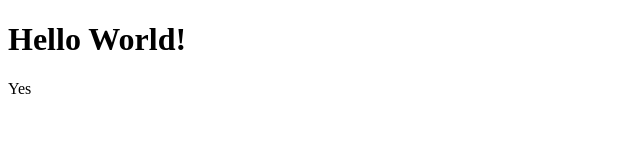
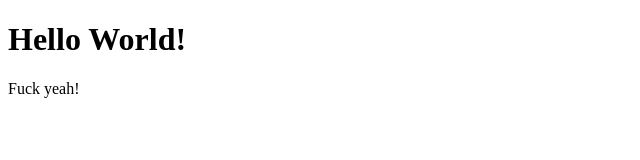
Before and after one commit to kasparbinar/site, a plain HTML site: page index.html in a window 1280 px wide. Shown: the full height of the page, 0-640 px from the left. Drawn offline with Linux system fonts and the light colour scheme.

Commit message:
second commit

```diff
--- a/index.html
+++ b/index.html
@@ -7,6 +7,6 @@
 </head>
 <body>
 <h1>Hello World!</h1>
-<p>Yes</p>
+<p>Fuck yeah!</p>
 </body>
 </html>
```
